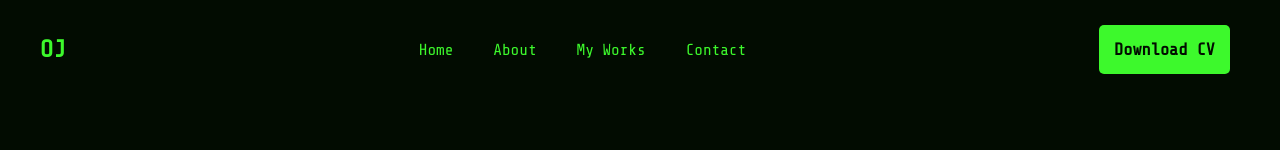
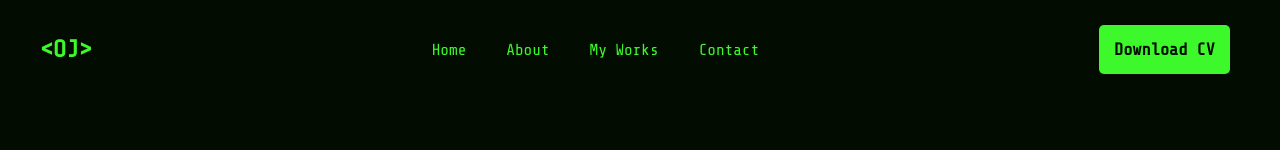
Before and after one commit to Jummate/omololujumat, a React (Vite) app: page / in a window 1280 px wide. Shown: the top 150 px of the page. Built offline with nearby package versions, Linux system fonts and the light colour scheme; a web font is replaced by a local one.

Commit message:
feat: change the look of logo

```diff
--- a/src/components/nav/Navigation.jsx
+++ b/src/components/nav/Navigation.jsx
@@ -47,7 +47,7 @@ export const Nav = () => {
               href=""
               title="Logo"
             >
-              OJ
+              {"<OJ>"}
             </a>
           </h1>
         </div>
```
